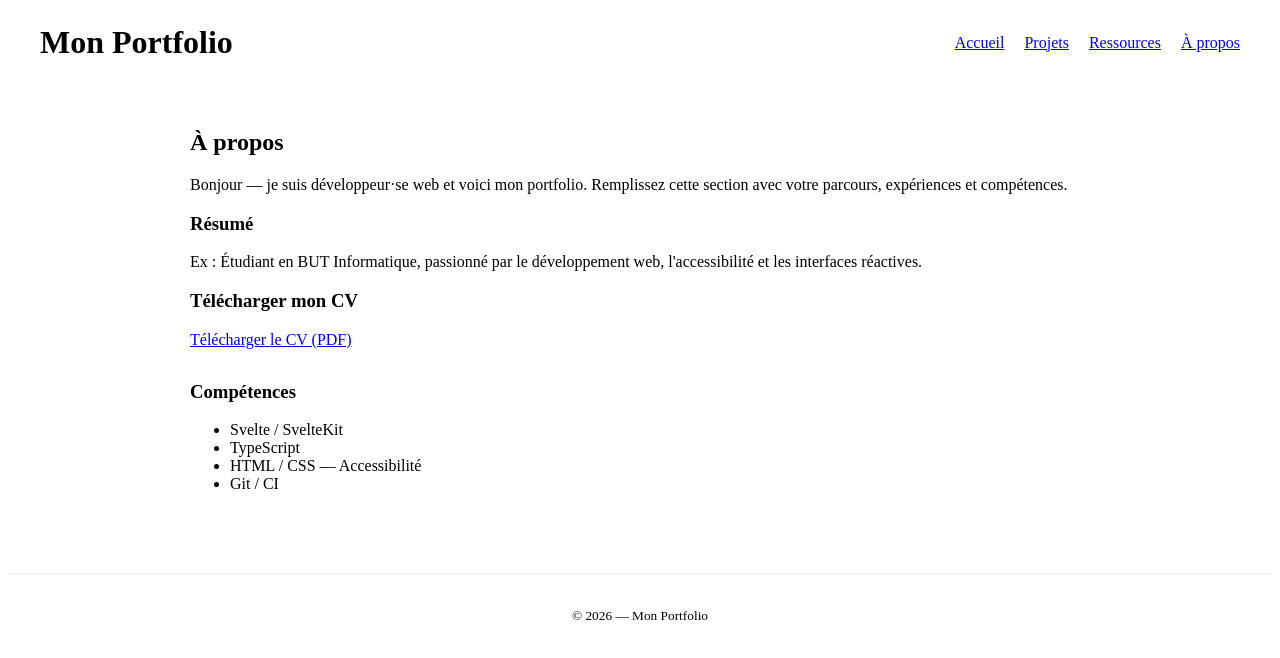
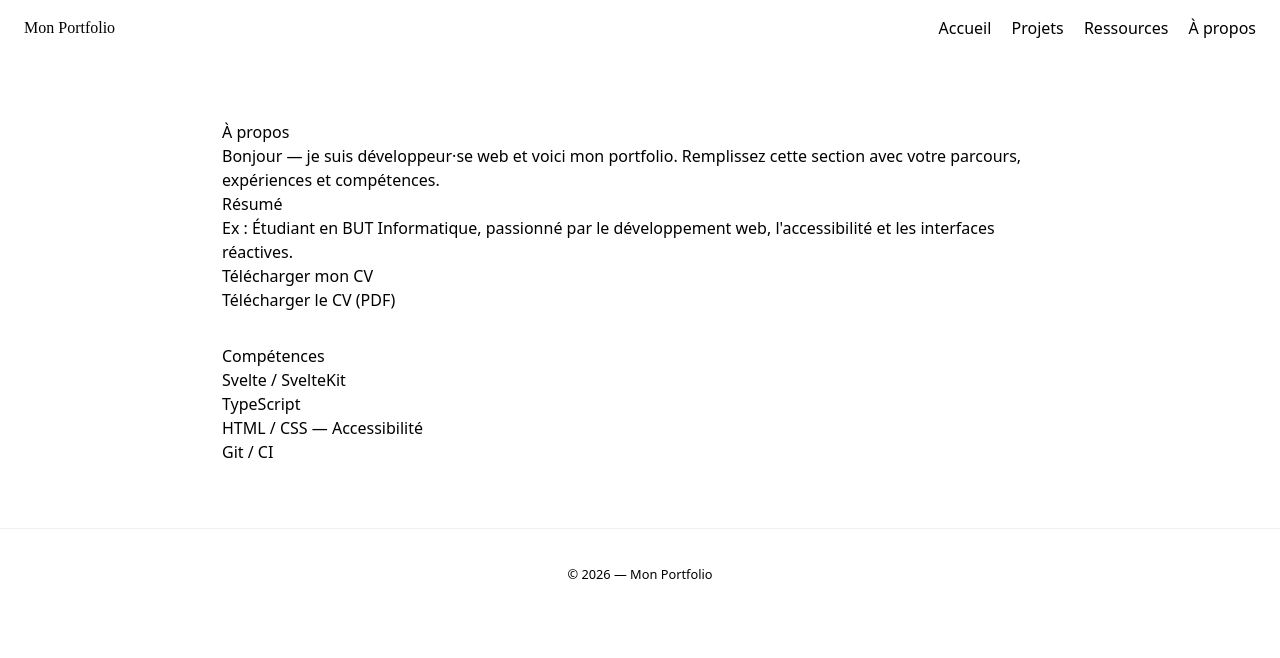
Before and after one commit to Zerlaxv1/portfolio, a SvelteKit app: page /about in a window 1280 px wide. Shown: the top 658 px of the page. Built offline with nearby package versions, Linux system fonts and the light colour scheme.

Commit message:
feat(style): add Tailwind config and integrate color tokens; add base ui styles

```diff
--- a/src/lib/components/Header.svelte
+++ b/src/lib/components/Header.svelte
@@ -2,8 +2,8 @@
   export let title = 'Mon Portfolio';
 </script>
 
-<header style="padding:1rem 2rem;display:flex;align-items:center;justify-content:space-between;">
-  <h1 style="margin:0;font-family: 'Playfair Display', serif;color:var(--violet-700);">{title}</h1>
+<header class="px-6 py-4" style="display:flex;align-items:center;justify-content:space-between;">
+  <h1 style="margin:0;font-family: 'Playfair Display', serif;">{title}</h1>
   <nav>
     <a href="/" style="margin-right:1rem;">Accueil</a>
     <a href="/projects" style="margin-right:1rem;">Projets</a>
--- /dev/null
+++ b/src/lib/styles/ui.css
@@ -0,0 +1,35 @@
+:root {
+  --bg: var(--background-50);
+  --text: var(--text-900);
+  --muted: var(--text-500);
+  --accent: var(--accent-500);
+}
+
+body {
+  background: linear-gradient(180deg, var(--background-50), white);
+  color: var(--text);
+  font-family: Inter, ui-sans-serif, system-ui, -apple-system, 'Segoe UI', Roboto, 'Helvetica Neue', Arial;
+  line-height: 1.45;
+}
+
+main {
+  max-width: 1100px;
+  margin: 2rem auto;
+  padding: 0 1rem;
+}
+
+.btn-accent {
+  display: inline-block;
+  background: var(--accent);
+  color: white;
+  padding: 0.5rem 1rem;
+  border-radius: 8px;
+  text-decoration: none;
+}
+
+h1,h2,h3,h4 {
+  font-family: 'Playfair Display', serif;
+  color: var(--primary-700);
+}
+
+nav a { color: var(--text-700); text-decoration: none }
--- a/src/routes/+layout.svelte
+++ b/src/routes/+layout.svelte
@@ -2,6 +2,7 @@
   import Header from '$lib/components/Header.svelte';
   import Footer from '$lib/components/Footer.svelte';
   import favicon from '$lib/assets/favicon.svg';
+  import './layout.css';
 </script>
 
 <svelte:head>
@@ -16,3 +17,6 @@
 </main>
 
 <Footer />
+<style>
+  @import '$lib/styles/ui.css';
+</style>
--- /dev/null
+++ b/tailwind.config.js
@@ -0,0 +1,39 @@
+/** @type {import('tailwindcss').Config} */
+module.exports = {
+  content: ['./src/**/*.{html,js,svelte,ts}'],
+  theme: {
+    extend: {
+      colors: {
+        primary: {
+          50: 'var(--primary-50)',
+          100: 'var(--primary-100)',
+          200: 'var(--primary-200)',
+          300: 'var(--primary-300)',
+          400: 'var(--primary-400)',
+          500: 'var(--primary-500)',
+          600: 'var(--primary-600)',
+          700: 'var(--primary-700)',
+          800: 'var(--primary-800)',
+          900: 'var(--primary-900)'
+        },
+        accent: {
+          50: 'var(--accent-50)',
+          100: 'var(--accent-100)',
+          200: 'var(--accent-200)',
+          300: 'var(--accent-300)',
+          400: 'var(--accent-400)',
+          500: 'var(--accent-500)',
+          600: 'var(--accent-600)',
+          700: 'var(--accent-700)',
+          800: 'var(--accent-800)',
+          900: 'var(--accent-900)'
+        }
+      },
+      fontFamily: {
+        heading: ['Playfair Display', 'serif'],
+        body: ['Inter', 'ui-sans-serif', 'system-ui']
+      }
+    }
+  },
+  plugins: []
+};
```
